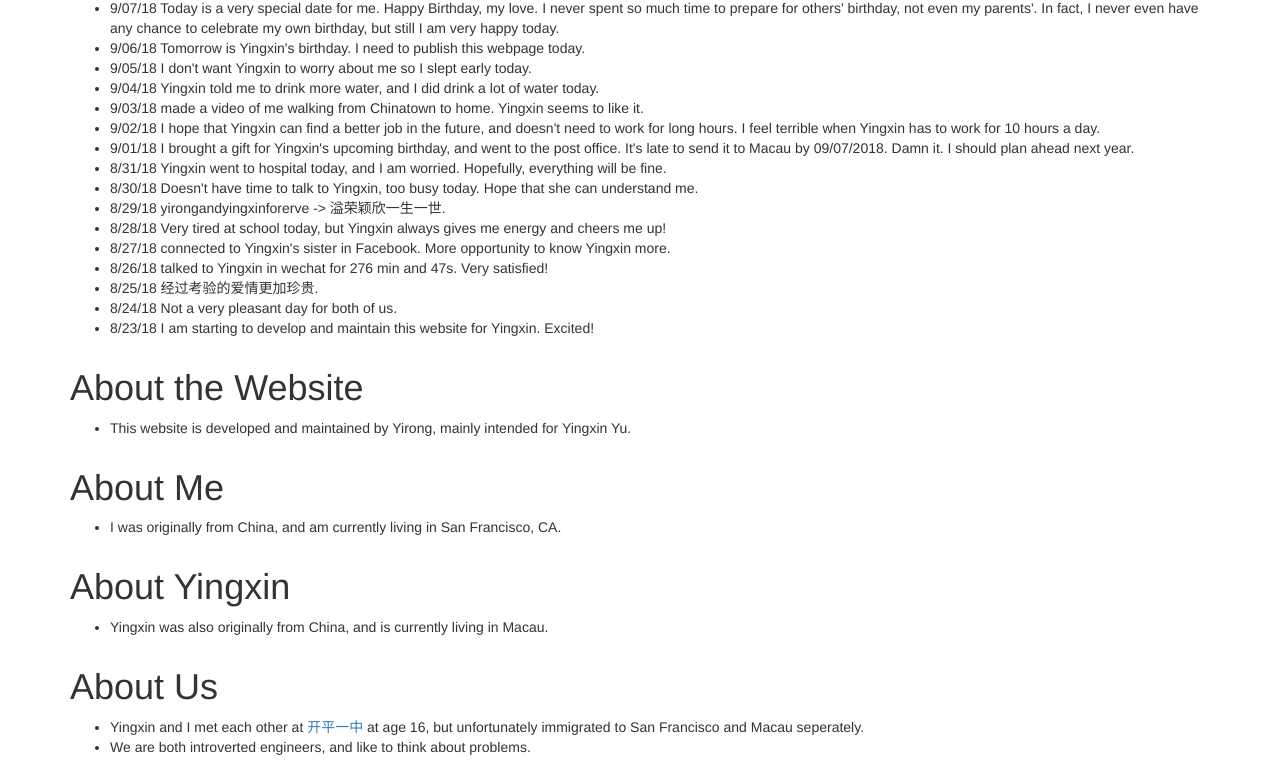
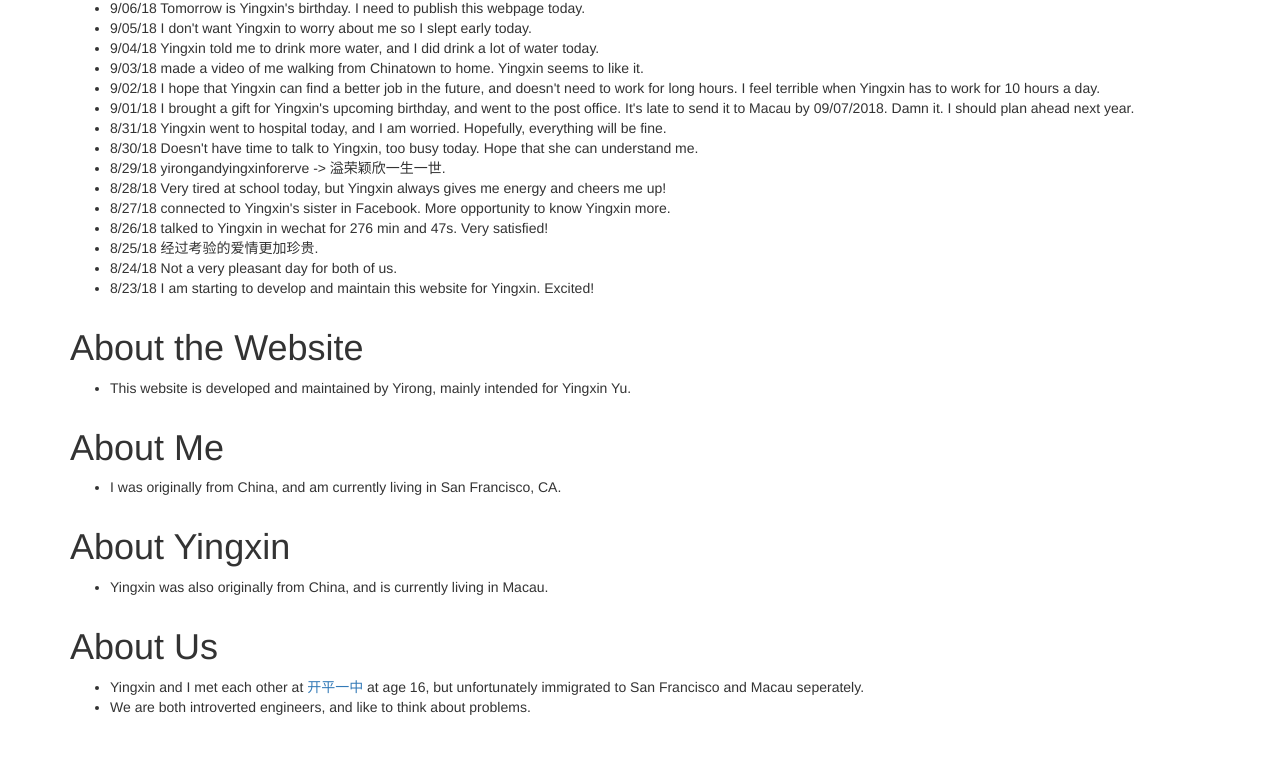
Before and after one commit to yirongandyingxinforever/yirongandyingxinforever.github.io, a plain HTML site: page index.html in a window 1280 px wide. Shown: the part 386-1153 px from the top of the page. After the commit the page ends 1113 px from the top, so only its background shows below. Drawn offline with nearby package versions, Linux system fonts and the light colour scheme.

Commit message:
commented 07

```diff
--- a/index.html
+++ b/index.html
@@ -35,7 +35,7 @@ tr:nth-child(even) {
     <div class="container">
       <h1>To Yingxin</h1>
       <ul>
-        <li>9/07/18 Today is a very special date for me. Happy Birthday, my love. I never spent so much time to prepare for others' birthday, not even my parents'. In fact, I never even have any chance to celebrate my own birthday, but still I am very happy today.</li>
+<!--         <li>9/07/18 Today is a very special date for me. Happy Birthday, my love. I never spent so much time to prepare for others' birthday, not even my parents'. In fact, I never even have any chance to celebrate my own birthday, but still I am very happy today.</li> -->
         <li>9/06/18 Tomorrow is Yingxin's birthday. I need to publish this webpage today.</li>
         <li>9/05/18 I don't want Yingxin to worry about me so I slept early today. </li>
         <li>9/04/18 Yingxin told me to drink more water, and I did drink a lot of water today.</li>
```
